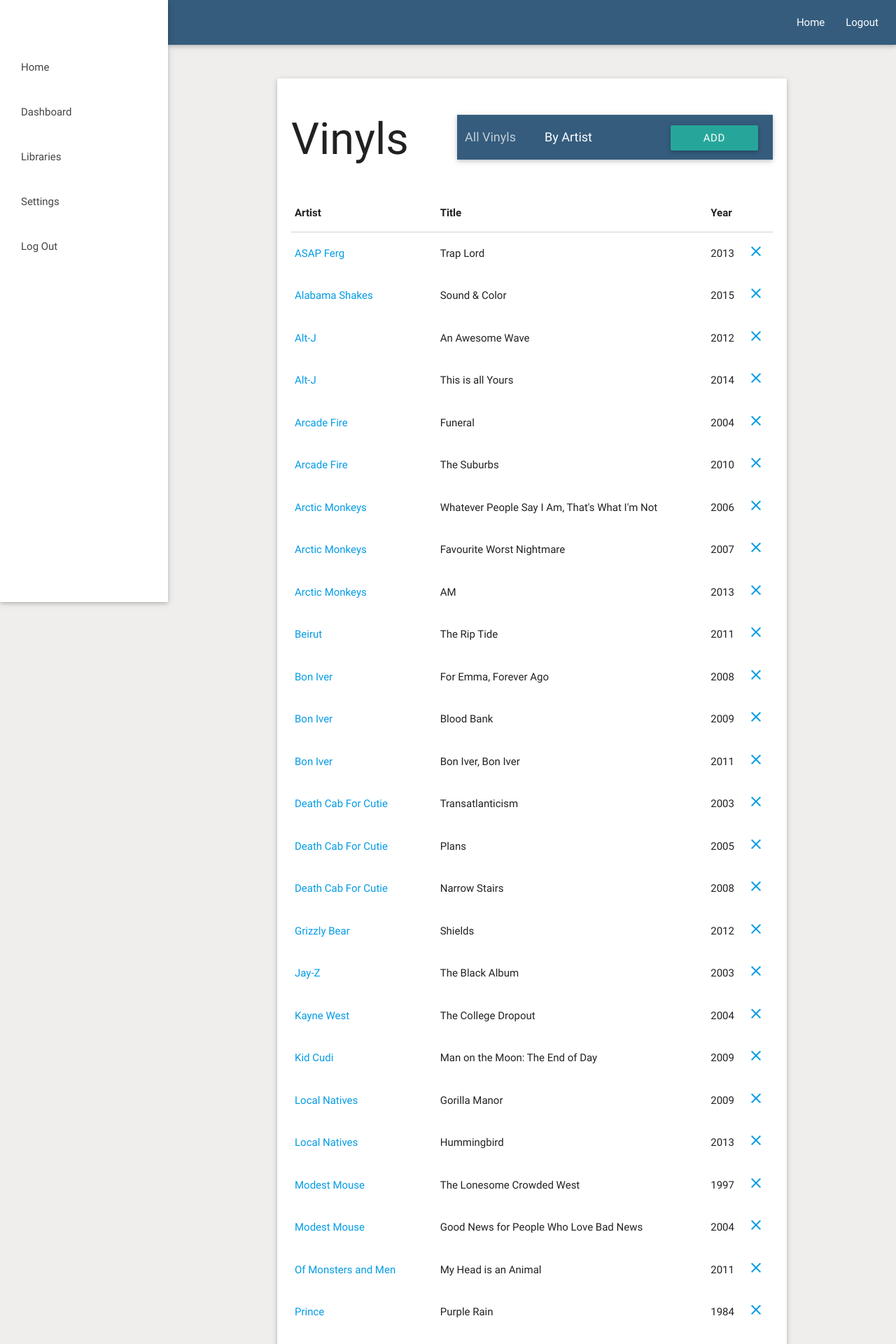
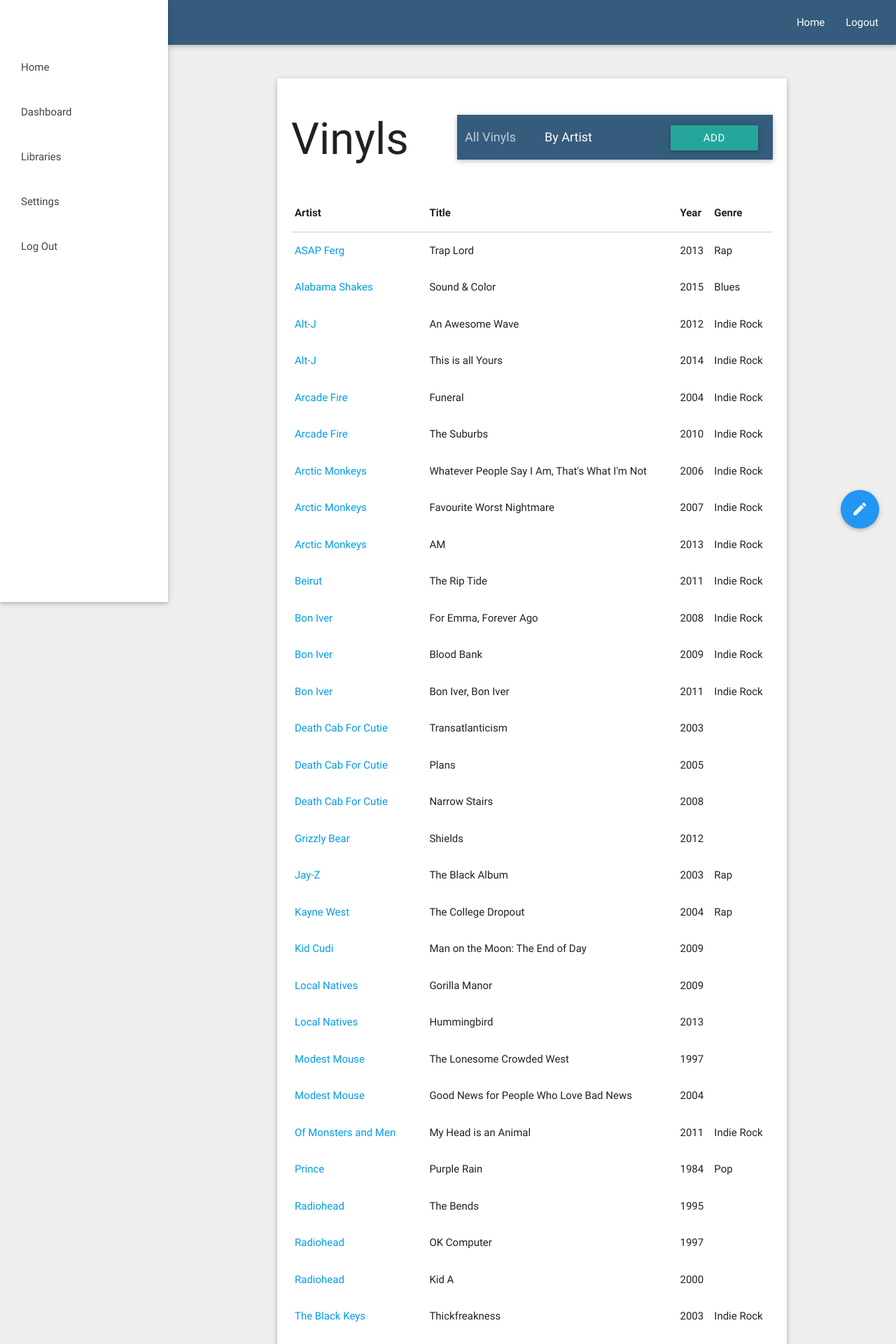
Before and after one commit to kurtaking/media-management, a Django app: page /vinyls in a window 1280 px wide. Shown: the top 1920 px of the page at 70% size. Run offline with Django 3.2, Linux system fonts and the light colour scheme; data comes from the database, SQL or seed files in the repository; both versions use the stored data as it was after the commit; some libraries are stand-ins or nearby versions.

Commit message:
Added mini helper buttons and updated the vinyl detail template file

```diff
--- a/MMS/templates/MMS/vinyls.html
+++ b/MMS/templates/MMS/vinyls.html
@@ -61,7 +61,7 @@
                             <th data-field="artist">Artist</th>
                             <th data-field="title">Title</th>
                             <th data-field="year">Year</th>
-                            <th data-field="delete hide-on-small-only"></th>
+                            <th data-field="year">Genre</th>
                         </tr>
                     </thead>
 
@@ -72,7 +72,7 @@
                                 <td><a href="{% url 'vinyl_detail' vinyl.id %}">{{ vinyl.artist }}</a></td>
                                 <td>{{ vinyl.title }}</td>
                                 <td>{{ vinyl.year }}</td>
-                                <td><a class="tooltipped hide-on-small-only" data-position="right" data-delay="50" data-tooltip="Delete"><i class="material-icons">clear</i></a></td>
+                                <td>{{ vinyl.genre }}</td>
                             </tr>
                         {% endfor %}
 
--- a/MMS/templates/base.html
+++ b/MMS/templates/base.html
@@ -29,6 +29,7 @@
     <!-- Main content on each page -->
     <main>
         {% block content %} {% endblock %}
+        {% include 'mini_buttons.html' %}
     </main>
 
     <!-- Scripts -->
--- /dev/null
+++ b/templates/mini_buttons.html
@@ -0,0 +1,11 @@
+<div class="fixed-action-btn" style="bottom: 45px; right: 24px;">
+    <a class="btn-floating btn-large blue">
+        <i class="large material-icons">mode_edit</i>
+    </a>
+    <ul>
+        <li><a class="btn-floating red"><i class="material-icons">insert_chart</i></a></li>
+        <li><a class="btn-floating yellow darken-1"><i class="material-icons">format_quote</i></a></li>
+        <li><a class="btn-floating green"><i class="material-icons">publish</i></a></li>
+        <li><a class="btn-floating blue"><i class="material-icons">attach_file</i></a></li>
+    </ul>
+</div>
```
Also changed, not shown: MMS/templates/MMS/vinyl_detail.html (+28 -2 lines), db.sqlite3.
